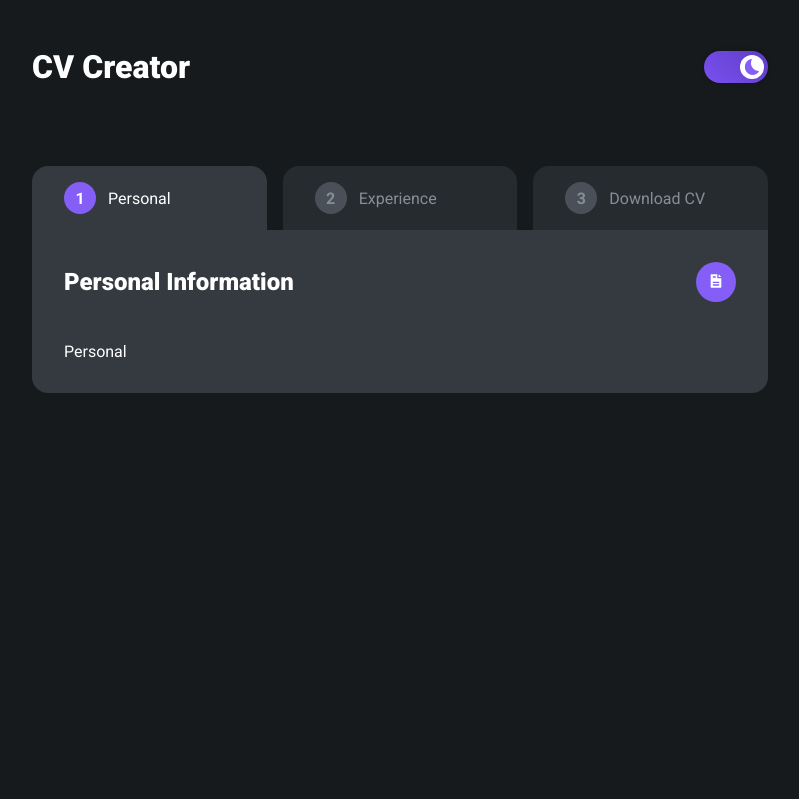
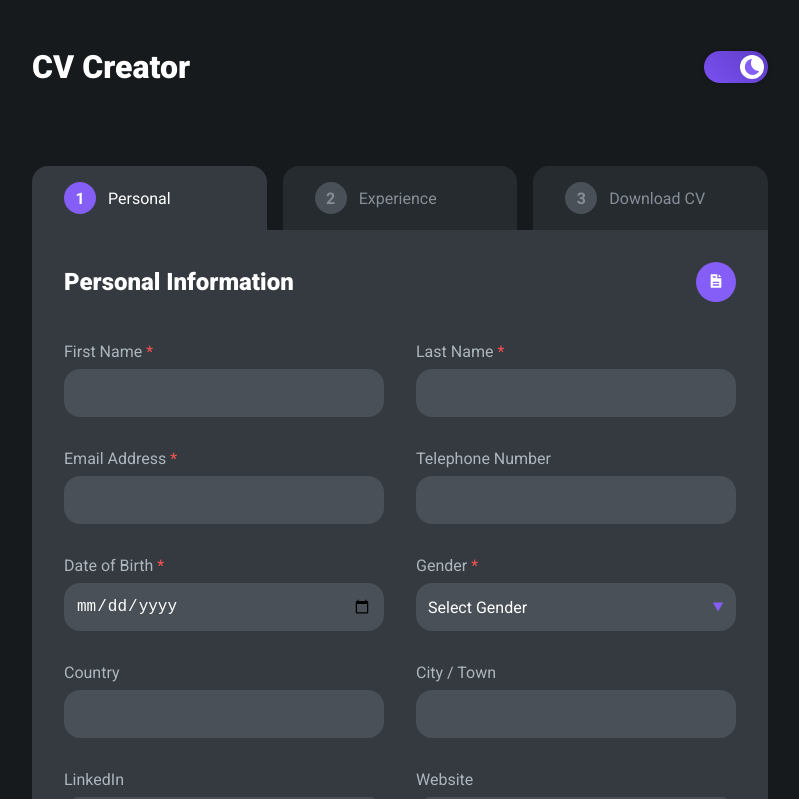
Before and after one commit to michalwachowicz/cv-application, a React (Create React App) app: page / in a window 1280 px wide. Shown: the top 799 px of the page, without its empty margins (240-1039 px from the left). Built offline with nearby package versions, Linux system fonts and the light colour scheme.

Commit message:
Create Personal page component

```diff
--- a/src/components/App.jsx
+++ b/src/components/App.jsx
@@ -16,6 +16,7 @@ function App() {
   ]);
 
   const setCurrentPage = (index) => {
+    // TODO: Check if required fields are set
     setTabBarItems(setCurrentTabItem(tabBarItems, index));
   };
 
@@ -48,6 +49,9 @@ function App() {
             onDisplayCV={() => {
               // TODO: Show CV Card
             }}
+            onRetrieveData={() => {
+              // TODO: Add retrieved data to CV Card
+            }}
             index={getCurrentTabItemId(tabBarItems)}
           />
         </Container>
--- a/src/components/main/MainCard.jsx
+++ b/src/components/main/MainCard.jsx
@@ -5,11 +5,17 @@ import MainContent from './MainContent';
 import TabBar, { itemsArray } from '../tab/TabBar';
 
 function MainCard(props) {
-  const { tabBarItems, onCurrentChange, onDisplayCV, index } = props;
+  const { tabBarItems, onCurrentChange, onDisplayCV, onRetrieveData, index } =
+    props;
   return (
     <Main>
       <TabBar items={tabBarItems} onCurrentChange={onCurrentChange} />
-      <MainContent index={index} onDisplayCV={onDisplayCV} />
+      <MainContent
+        index={index}
+        onDisplayCV={onDisplayCV}
+        onRetrieveData={onRetrieveData}
+        onChangePage={onCurrentChange}
+      />
     </Main>
   );
 }
@@ -18,6 +24,7 @@ MainCard.propTypes = {
   tabBarItems: itemsArray.isRequired,
   onCurrentChange: PropTypes.func.isRequired,
   onDisplayCV: PropTypes.func.isRequired,
+  onRetrieveData: PropTypes.func.isRequired,
   index: PropTypes.number.isRequired,
 };
 
--- a/src/components/main/MainContent.jsx
+++ b/src/components/main/MainContent.jsx
@@ -6,9 +6,17 @@ import Experience from '../pages/Experience';
 import DownloadCV from '../pages/DownloadCV';
 import CVButton from '../elements/CVButton';
 
-function MainContent({ index, onDisplayCV }) {
+function MainContent({ index, onDisplayCV, onRetrieveData, onChangePage }) {
   const pages = [
-    { title: 'Personal Information', page: <Personal /> },
+    {
+      title: 'Personal Information',
+      page: (
+        <Personal
+          onRetrieveData={onRetrieveData}
+          onClickNext={() => onChangePage(1)}
+        />
+      ),
+    },
     { title: 'Experience', page: <Experience /> },
     { title: 'DownloadCV', page: <DownloadCV /> },
   ];
@@ -26,6 +34,8 @@ function MainContent({ index, onDisplayCV }) {
 MainContent.propTypes = {
   index: PropTypes.number.isRequired,
   onDisplayCV: PropTypes.func.isRequired,
+  onRetrieveData: PropTypes.func.isRequired,
+  onChangePage: PropTypes.func.isRequired,
 };
 
 const MainContentContainer = styled.div`
--- a/src/components/pages/Personal.jsx
+++ b/src/components/pages/Personal.jsx
@@ -1,7 +1,104 @@
 import React from 'react';
+import PropTypes from 'prop-types';
+import Input from '../elements/Input';
+import InputContainer from '../containers/InputContainer';
+import InputsWrapper from '../wrappers/InputsWrapper';
+import Select from '../elements/Select';
+import { SuccessButton } from '../elements/UIButton';
+import ButtonContainer from '../containers/ButtonContainer';
 
-function Personal() {
-  return <div>Personal</div>;
+function Personal(props) {
+  const { onRetrieveData, onClickNext } = props;
+  return (
+    <div>
+      <InputsWrapper>
+        <InputContainer>
+          <Input
+            type="text"
+            id="first-name"
+            label="First Name"
+            onFocusLeft={onRetrieveData}
+            required
+          />
+          <Input
+            type="text"
+            id="last-name"
+            label="Last Name"
+            onFocusLeft={onRetrieveData}
+            required
+          />
+        </InputContainer>
+        <InputContainer>
+          <Input
+            type="email"
+            id="email"
+            label="Email Address"
+            onFocusLeft={onRetrieveData}
+            required
+          />
+          <Input
+            type="tel"
+            id="telephone"
+            label="Telephone Number"
+            onFocusLeft={onRetrieveData}
+          />
+        </InputContainer>
+        <InputContainer>
+          <Input
+            type="date"
+            id="birthdate"
+            label="Date of Birth"
+            onFocusLeft={onRetrieveData}
+            required
+          />
+          <Select
+            id="gender"
+            label="Gender"
+            options={['Male', 'Female', 'Non-binary']}
+            title="Select Gender"
+            onSelect={onRetrieveData}
+            required
+          />
+        </InputContainer>
+        <InputContainer>
+          <Input
+            type="text"
+            id="country"
+            label="Country"
+            onFocusLeft={onRetrieveData}
+          />
+          <Input
+            type="text"
+            id="city"
+            label="City / Town"
+            onFocusLeft={onRetrieveData}
+          />
+        </InputContainer>
+        <InputContainer>
+          <Input
+            type="text"
+            id="linkedin"
+            label="LinkedIn"
+            onFocusLeft={onRetrieveData}
+          />
+          <Input
+            type="url"
+            id="website"
+            label="Website"
+            onFocusLeft={onRetrieveData}
+          />
+        </InputContainer>
+      </InputsWrapper>
+      <ButtonContainer>
+        <SuccessButton onClick={onClickNext}>Next</SuccessButton>
+      </ButtonContainer>
+    </div>
+  );
 }
 
+Personal.propTypes = {
+  onRetrieveData: PropTypes.func.isRequired,
+  onClickNext: PropTypes.func.isRequired,
+};
+
 export default Personal;
```
